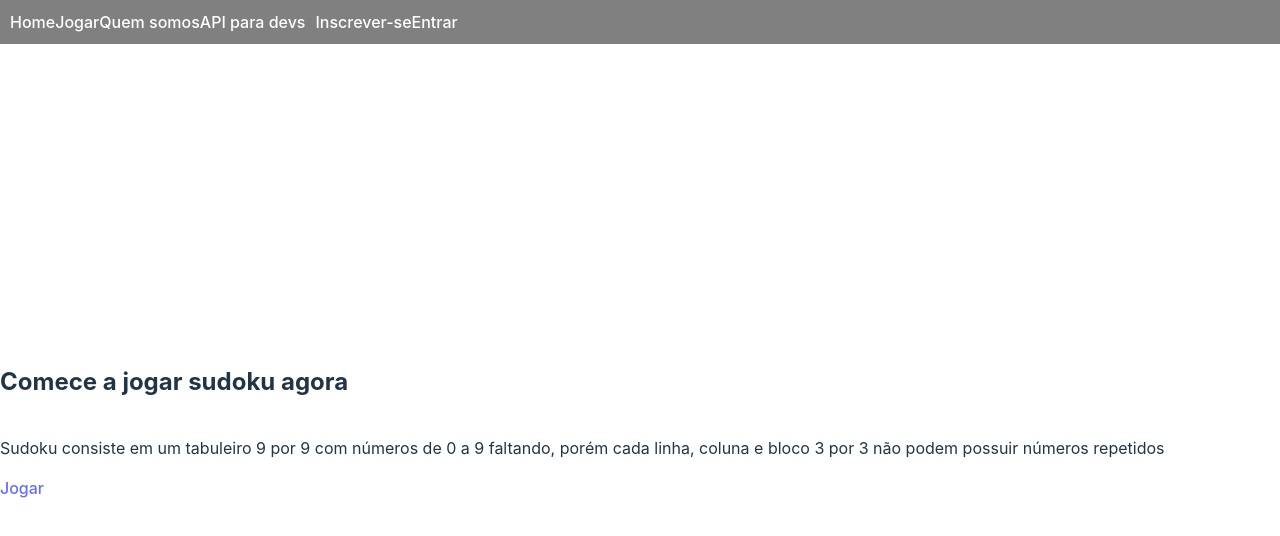
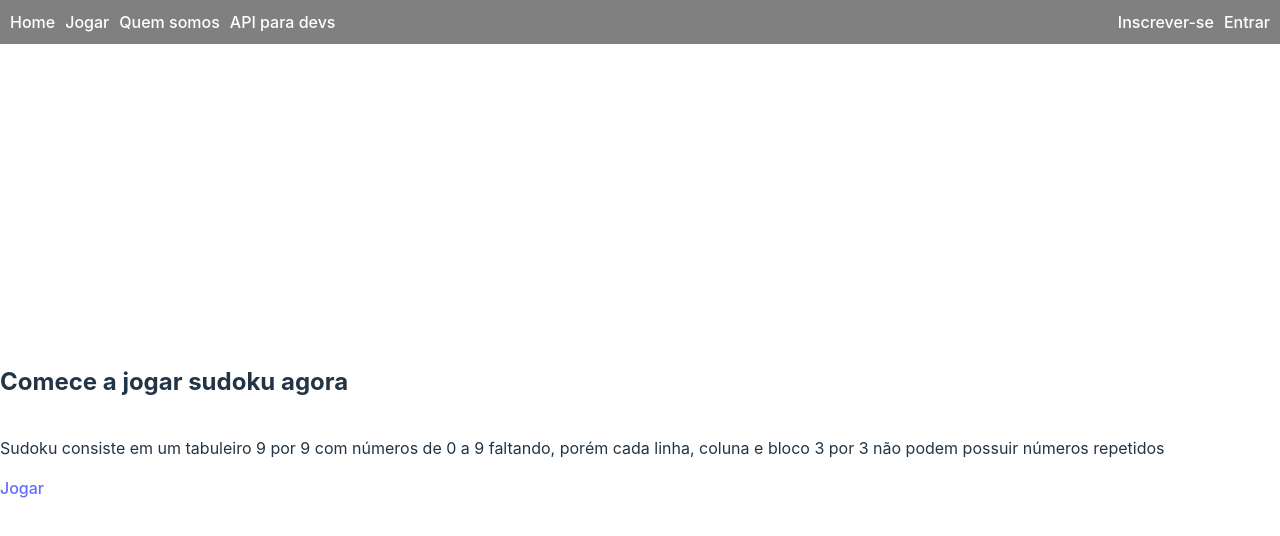
Before and after one commit to corrumptus/sudoku, a React app in the folder client/: page / in a window 1280 px wide. Shown: the top 536 px of the page. Built offline with nearby package versions, Linux system fonts and the light colour scheme; the HTML template or start-up script is replaced by a standard one.

Commit message:
changing the navbar styles

```diff
--- a/client/src/styles/navbar.css
+++ b/client/src/styles/navbar.css
@@ -1,9 +1,14 @@
 .main-navbar {
   padding: 10px;
   display: flex;
-  align-items: start;
+  align-items: center;
+  justify-content: space-between;
+  background-color: gray;
+}
+
+.main-navbar div {
+  display: flex;
   gap: 10px;
-  background-color: gray;
 }
 
 .main-navbar a {
```
